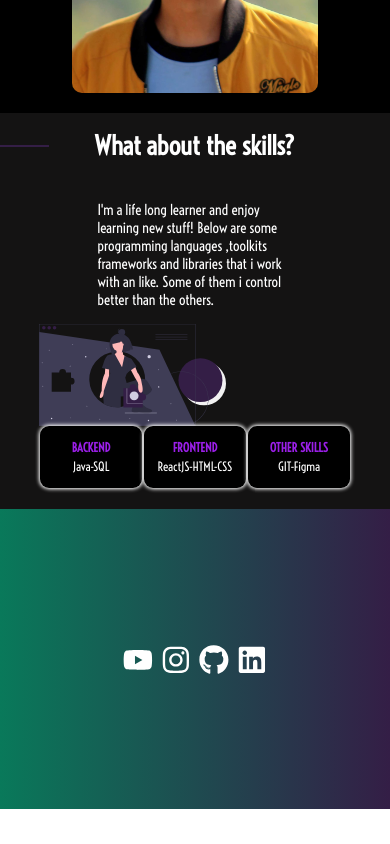
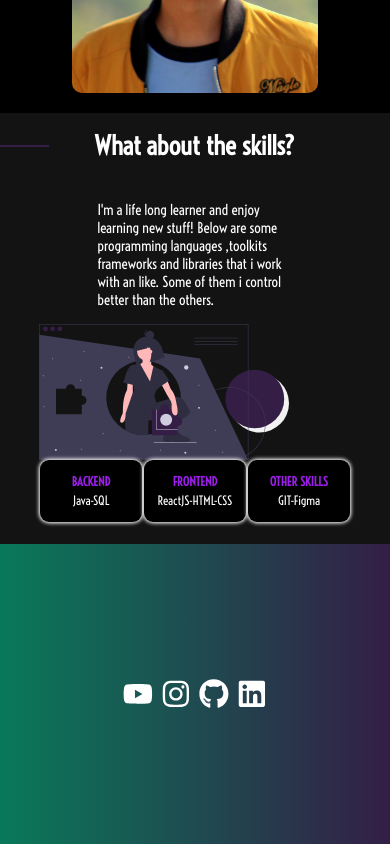
Before and after one commit to ash-ys/ash-ys.github.io, a React (Create React App) app: page / in a window 390 px wide. Shown: the part 1162-2006 px from the top of the page. Before the commit the page ends 1971 px from the top, so only its background shows below. Built offline with nearby package versions, Linux system fonts and the light colour scheme.

Commit message:
more change

```diff
--- a/src/components/Skills/Skills.module.css
+++ b/src/components/Skills/Skills.module.css
@@ -39,3 +39,10 @@
   display: flex;
   justify-content: center;
 }
+
+@media (max-width: 910px){
+  .Skills .Container img {
+    width: 80%;
+    padding-right: 20%;
+  }
+}
```
